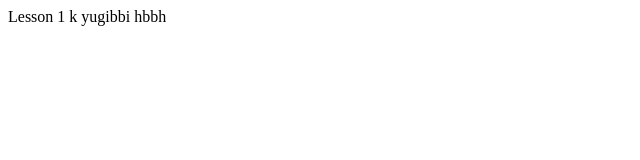
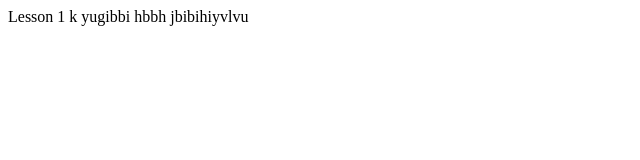
Before and after one commit to TiisetsoPule/MyWeatherApp, a plain HTML site: page index.html in a window 1280 px wide. Shown: the whole page, without its empty margins (0-640 px from the left). Drawn offline with Linux system fonts and the light colour scheme.

Commit message:
My next commit

```diff
--- a/index.html
+++ b/index.html
@@ -10,5 +10,6 @@
     k
     yugibbi
     hbbh
+    jbibihiyvlvu
 </body>
 </html>
```
